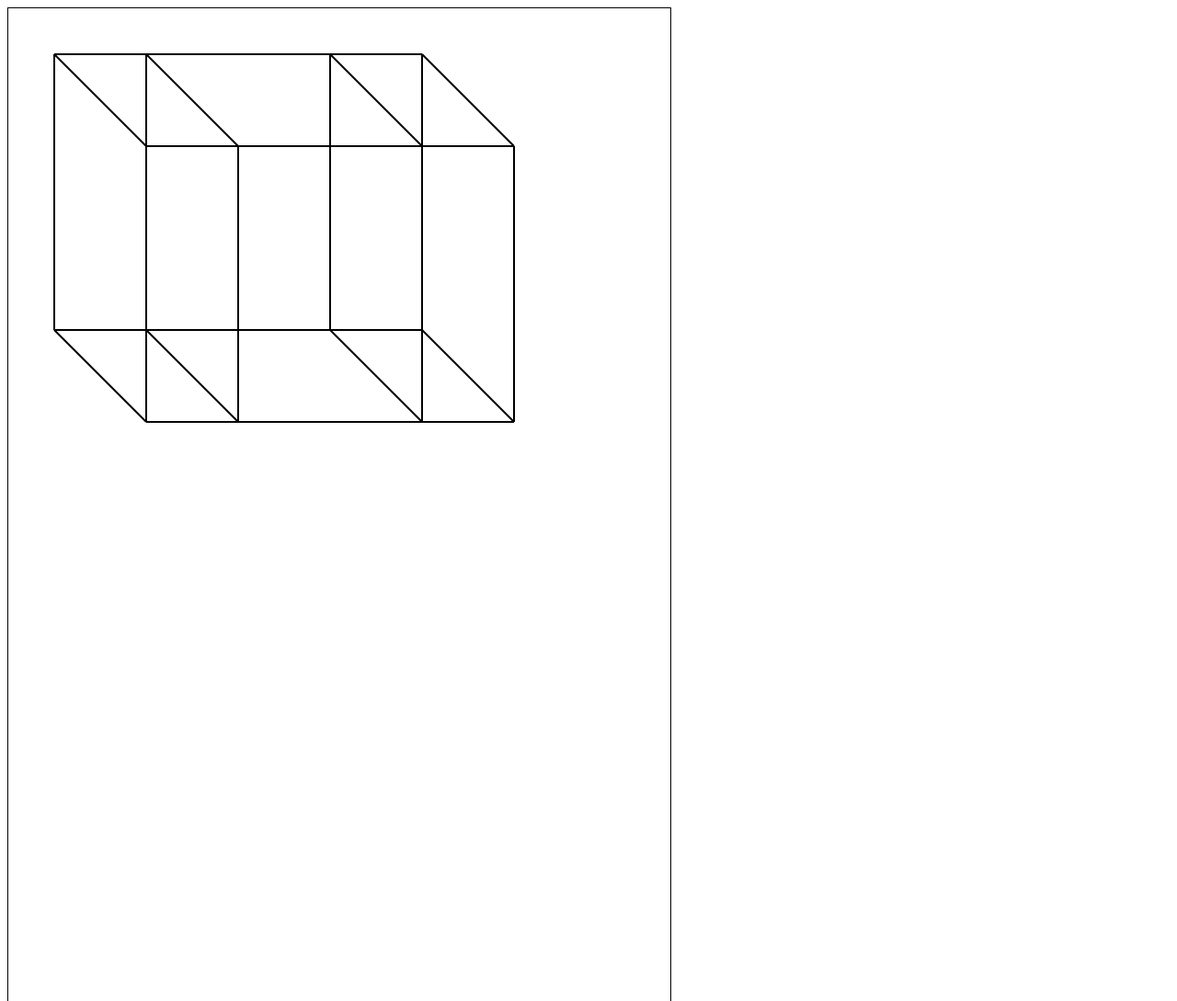
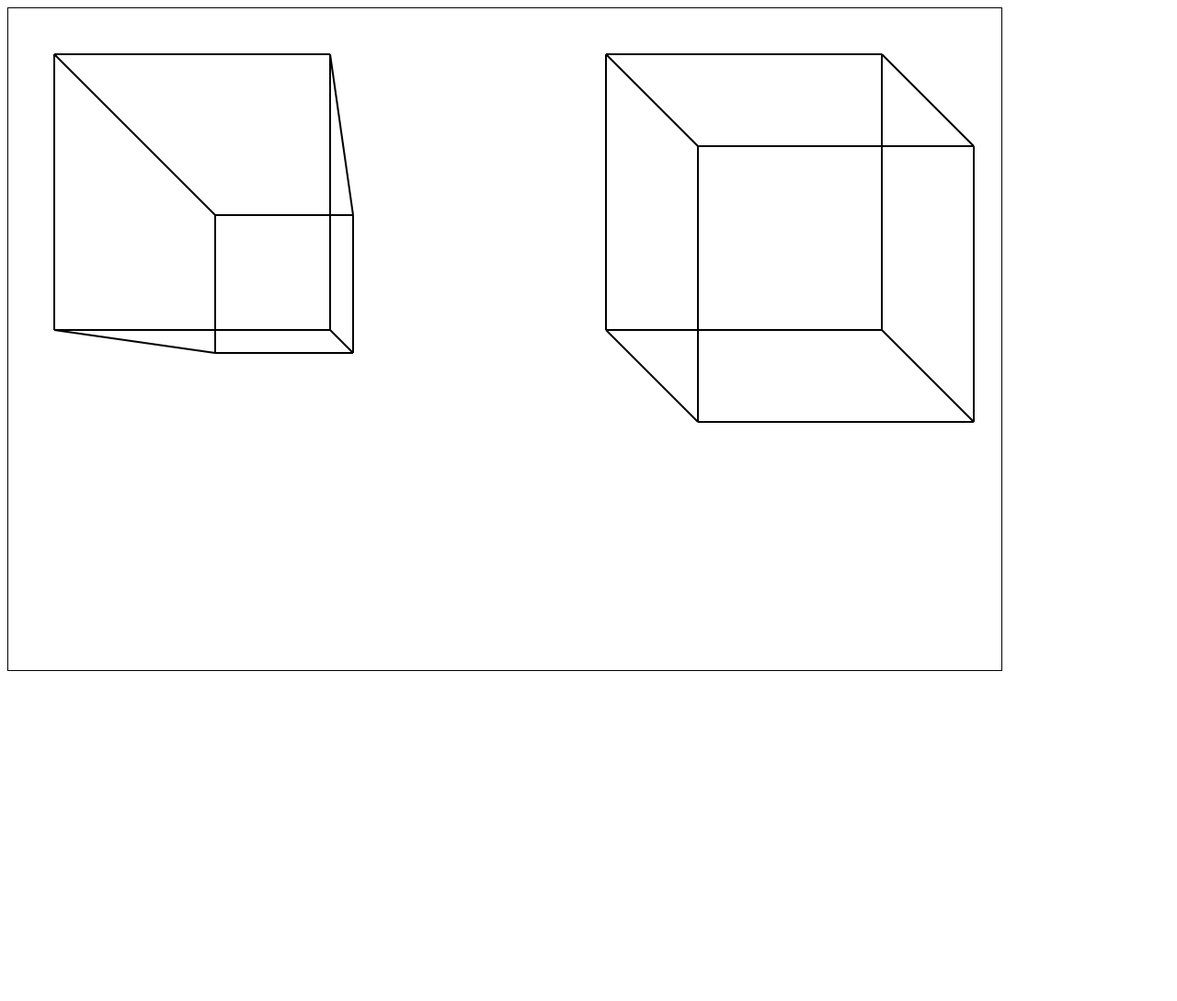
Before and after one commit to JulianRamirezAn02/CG-MUL-B-2024-2, a plain HTML site: page AC-19SEP/PROYECCIONES/index.html in a window 1280 px wide. Shown: the top 1089 px of the page at 92% size. After the commit the page ends 800 px from the top, so only its background shows below. Drawn offline with Linux system fonts and the light colour scheme.

Commit message:
metodo dibujar perspectiva terminado

```diff
--- a/AC-19SEP/PROYECCIONES/cuadrado.js
+++ b/AC-19SEP/PROYECCIONES/cuadrado.js
@@ -20,7 +20,6 @@ export class Cuadrado {
         const D = [x-longitud/2,y+longitud/2]
         return [A,B,C,D]
     }
-
     dibujarCuadrado(ctx){
         const [A,B,C,D] = this.verticesCuadrado(this.#x,this.#y,this.#longitud);
         new Linea(A,B,this.#line).dibujar(ctx)
--- a/AC-19SEP/PROYECCIONES/cubo.js
+++ b/AC-19SEP/PROYECCIONES/cubo.js
@@ -9,17 +9,27 @@ export class Cubo {
         this.#y = y
         this.#line = line
     }
-    dibujar_perspectiva(){
+    dibujar_perspectiva(ctx,porcentaje){
 
+        const cua1 = new Cuadrado(this.#x,this.#y,300,this.#line).dibujarCuadrado(ctx)
+        const cua2 = new Cuadrado(this.#x+100,this.#y+100,this.tamanno(300,porcentaje),this.#line).dibujarCuadrado(ctx)
+
+        const [A,B,C,D] = new Cuadrado(this.#x,this.#y,300,this.#line).verticesCuadrado(this.#x,this.#y,300)
+        const [A2,B2,C2,D2] = new Cuadrado(this.#x-100,this.#y-100,this.tamanno(300,porcentaje),this.#line).verticesCuadrado(this.#x+100,this.#y+100,this.tamanno(300,porcentaje))
+
+        new Linea(A,A2,this.#line).dibujar(ctx)
+        new Linea(B,B2,this.#line).dibujar(ctx)
+        new Linea(C,C2,this.#line).dibujar(ctx)
+        new Linea(D,D2,this.#line).dibujar(ctx)
     }
-
     dibujar_ortografica(ctx){
 
+        //arreglar parametros
         const cua1 = new Cuadrado(this.#x,this.#y,300,this.#line).dibujarCuadrado(ctx)
         const cua2 = new Cuadrado(this.#x+100,this.#y+100,300,this.#line).dibujarCuadrado(ctx)
 
         const [A,B,C,D] = new Cuadrado(this.#x,this.#y,300,this.#line).verticesCuadrado(this.#x,this.#y,300)
-        const [A2,B2,C2,D2] = new Cuadrado(this.#x+100,this.#y+100,300,this.#line).verticesCuadrado(this.#x+100,this.#y+100,300)
+        const [A2,B2,C2,D2] = new Cuadrado(this.#x-100,this.#y-100,300,this.#line).verticesCuadrado(this.#x+100,this.#y+100,300)
 
         new Linea(A,A2,this.#line).dibujar(ctx)
         new Linea(B,B2,this.#line).dibujar(ctx)
@@ -30,4 +40,8 @@ export class Cubo {
     dibujar_isometrica(){
 
     }
+    tamanno(longitud,porcentaje){
+        const size = porcentaje/100
+        return longitud*size;
+    }
 }
--- a/AC-19SEP/PROYECCIONES/index.html
+++ b/AC-19SEP/PROYECCIONES/index.html
@@ -6,7 +6,7 @@
     <title>Document</title>
 </head>
 <body>
-    <canvas height="1080" width="720" id="canva" style="border:1px solid #000000;"></canvas>
+    <canvas height="720" width="1080" id="canva" style="border:1px solid #000000;"></canvas>
 </body>
 <script type="module" src="main.js"></script>
 </html>
--- a/AC-19SEP/PROYECCIONES/main.js
+++ b/AC-19SEP/PROYECCIONES/main.js
@@ -6,5 +6,5 @@ const ctx = canvas.getContext("2d");
 
 
 
-new Cubo(200,200,2).dibujar_ortografica(ctx)
-new Cubo(300,200,2).dibujar_ortografica(ctx)
+new Cubo(200,200,2).dibujar_perspectiva(ctx,50)
+new Cubo(800,200,2).dibujar_ortografica(ctx)
```
